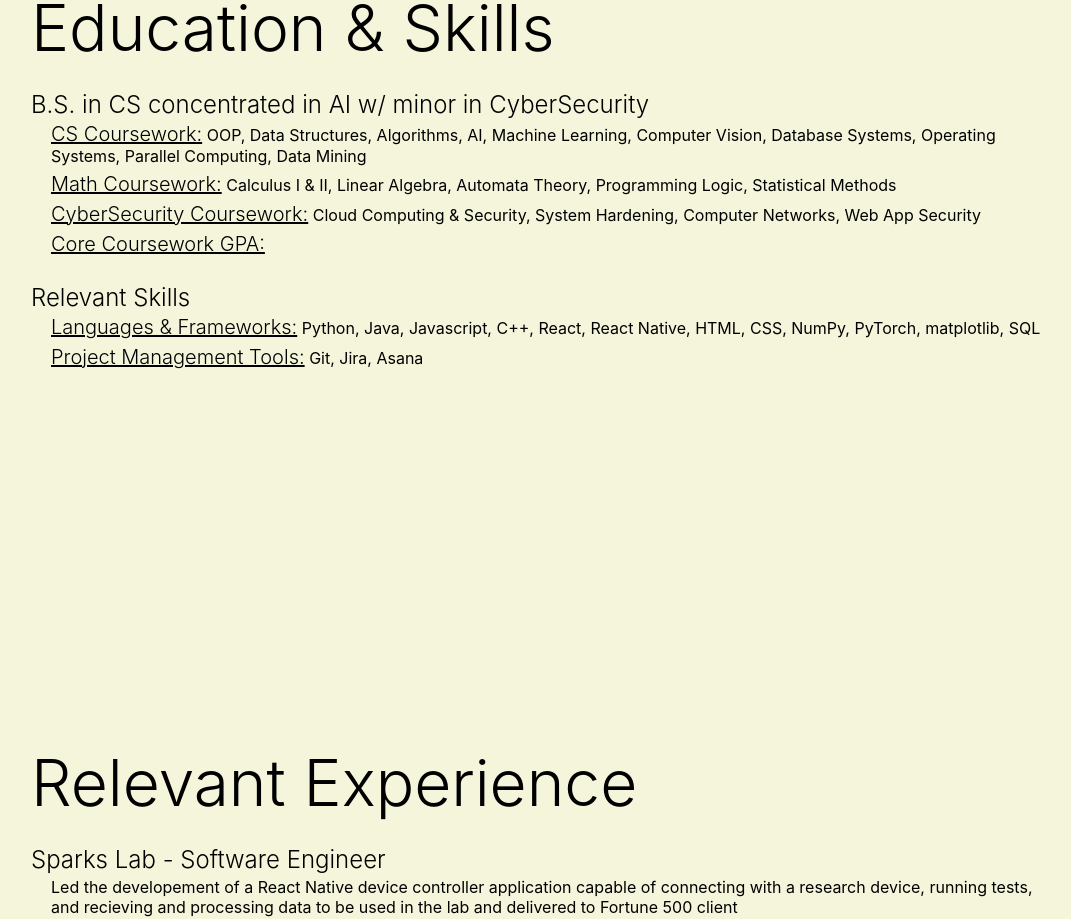
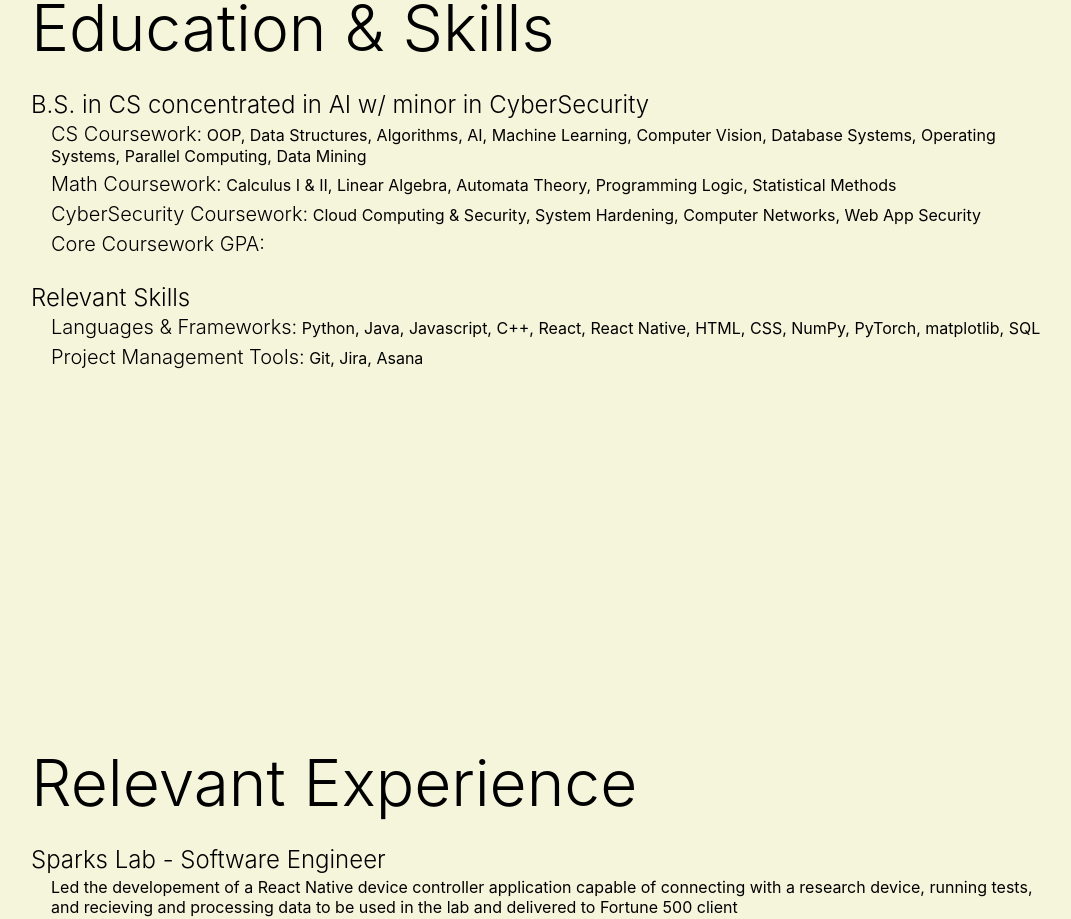
Before and after one commit to willk0814/personal_portfolio, a React (Create React App) app: page / in a window 1280 px wide. Shown: the part 1020-1939 px from the top of the page, without its empty margins (97-1168 px from the left). Built offline with nearby package versions, Linux system fonts and the light colour scheme.

Commit message:
remove underline from edu page

```diff
--- a/src/ComponentGroups/PageStyling/PageStyles.css
+++ b/src/ComponentGroups/PageStyling/PageStyles.css
@@ -110,7 +110,7 @@
 
 .subSectTitle {
     display: inline;
-    text-decoration: underline;
+    /* text-decoration: underline; */
     font-size: 1.25rem;
     font-weight: 300;
 }
```
